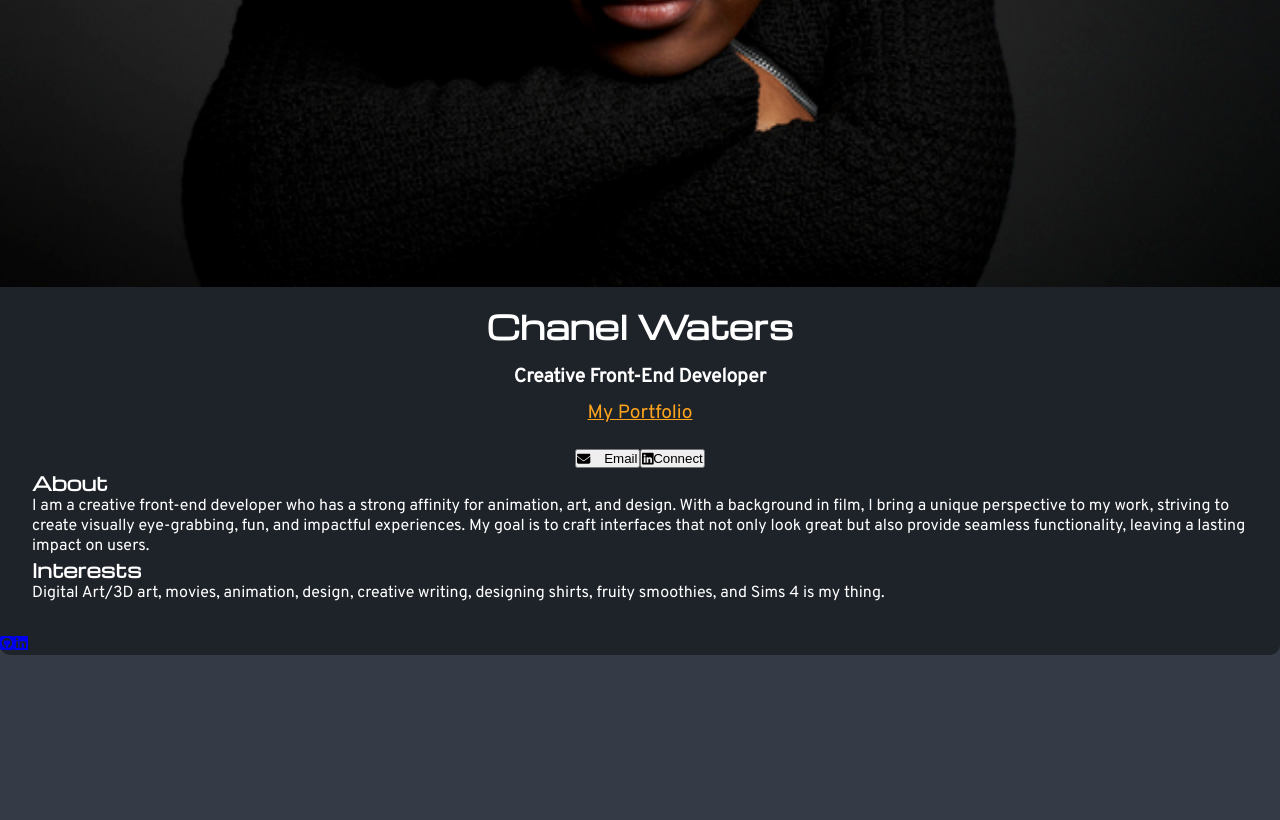
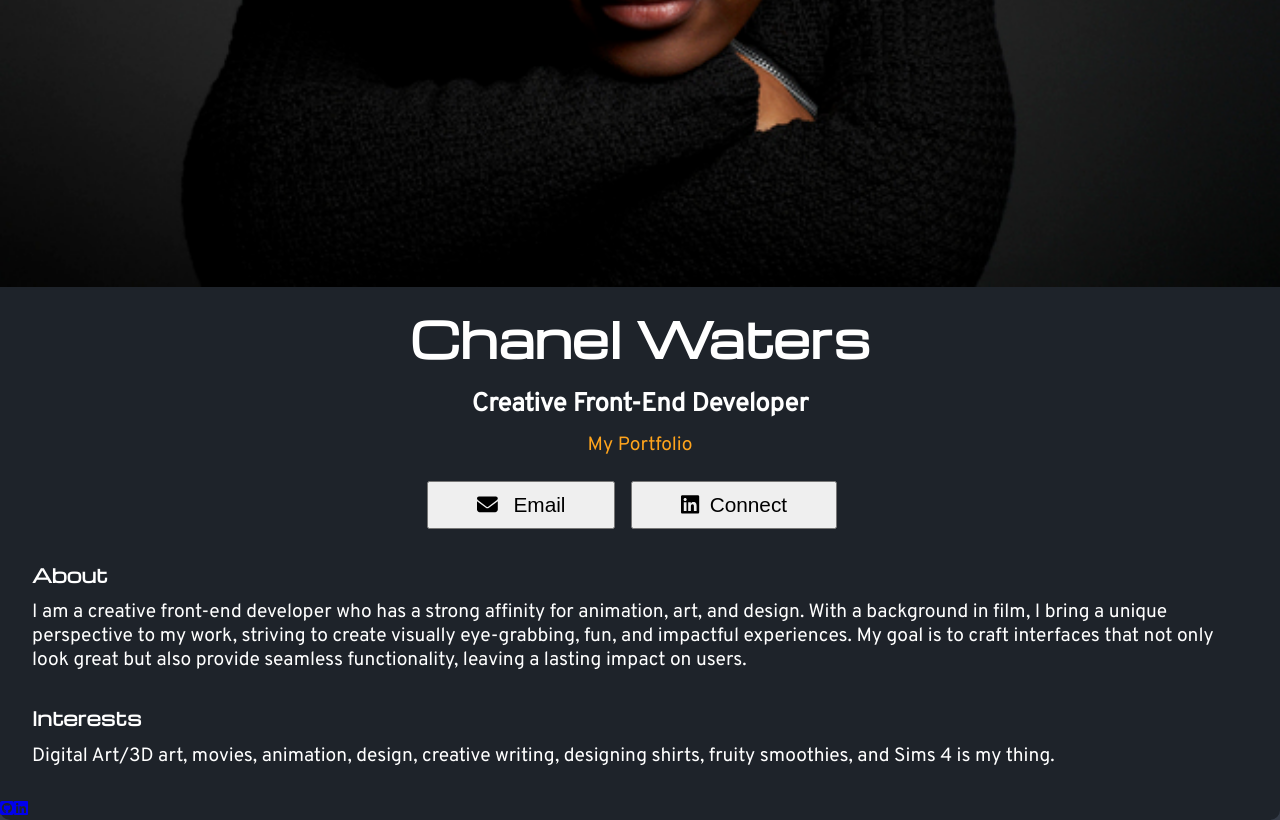
Before and after one commit to chaneldevelops/digital_businesscard, a React (Vite) app: page / in a window 1280 px wide. Shown: the part 507-1327 px from the top of the page. Before the commit the page ends 1162 px from the top, so only its background shows below. Built offline with nearby package versions, Linux system fonts and the light colour scheme.

Commit message:
Style updates to info
- change font sizes

```diff
--- a/src/components/Info.jsx
+++ b/src/components/Info.jsx
@@ -20,13 +20,13 @@ export default function Info() {
         <div className="contact-btns">
             <a href="mailto:chanel.developsdesigns@gmail.com">
                 <button>
-            <FontAwesomeIcon icon={faEnvelope} className="email-icon" /> {/* email icon */}
+            <FontAwesomeIcon icon={faEnvelope} className="info-icon" /> {/* email icon */}
                  Email
             </button>
             </a>
             <a href="https://www.linkedin.com/in/chanel-thedesigner/">
                 <button>
-            <FontAwesomeIcon icon={faLinkedin} />
+            <FontAwesomeIcon icon={faLinkedin} className="info-icon"/>
                  Connect
             </button>
             </a>
--- a/src/style.css
+++ b/src/style.css
@@ -37,6 +37,10 @@ h1, h3 {
     font-family: "Michroma", sans-serif;
 }
 
+p {
+    font-size: 1.2rem;
+}
+
 
 /* App.jsx */
 .main-card {
@@ -63,11 +67,12 @@ img {
 .info-name {
     margin-top: 1rem;
     padding: 0 2rem;
+    font-size: 3rem;
 }
 
 .info-role {
     margin-top: 1rem;
-    font-size: 1.2rem;
+    font-size: 1.6rem;
     margin-bottom: 0.8rem;
 }
 
@@ -79,8 +84,27 @@ img {
 
 .info-website a {
     color: var(--secondary-color);
+    text-decoration: none;
 }
 
-.email-icon {
+.info-icon {
     margin-right: 10px;
+
 }
+
+button {
+    padding: 0.6rem 3rem;
+    margin-right: 1rem;
+    font-size: 1.3rem;
+}
+
+
+/* ABOUT */
+.about {
+    margin-top: 2rem;
+    margin-bottom: 2rem;
+}
+
+.about-heading, .interests-heading {
+    margin-bottom: 0.8rem;
+}
```
